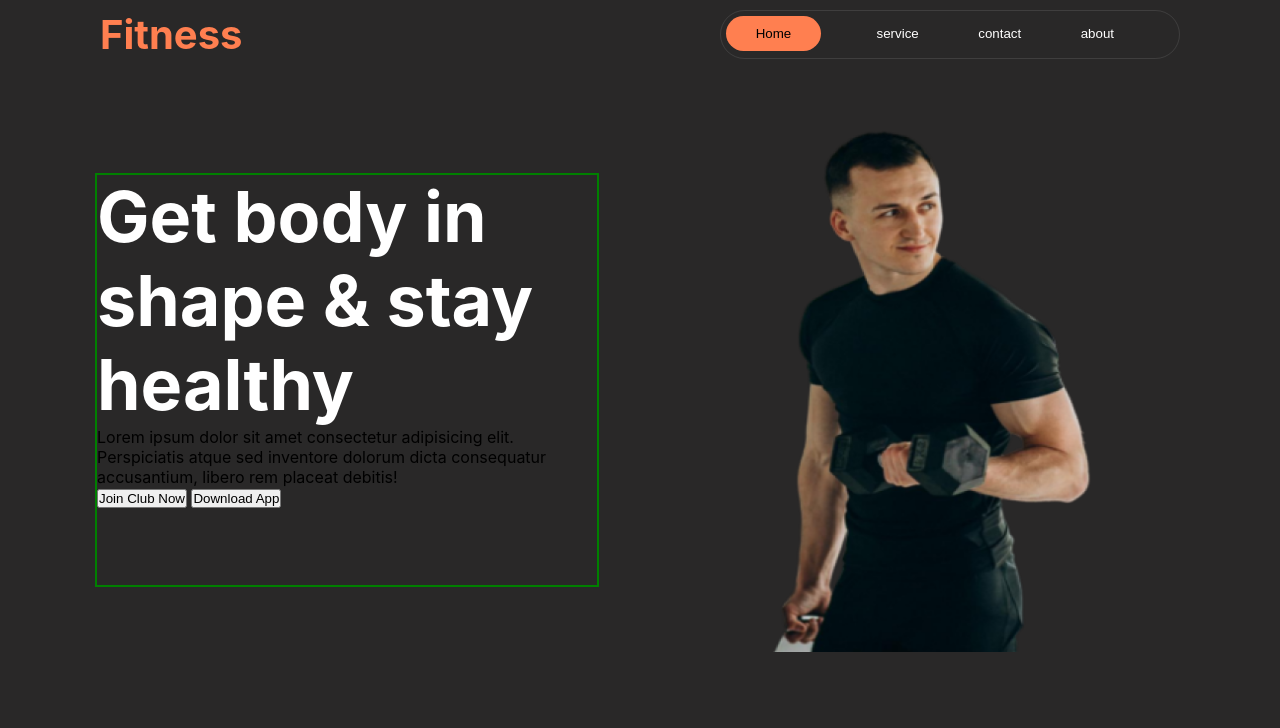
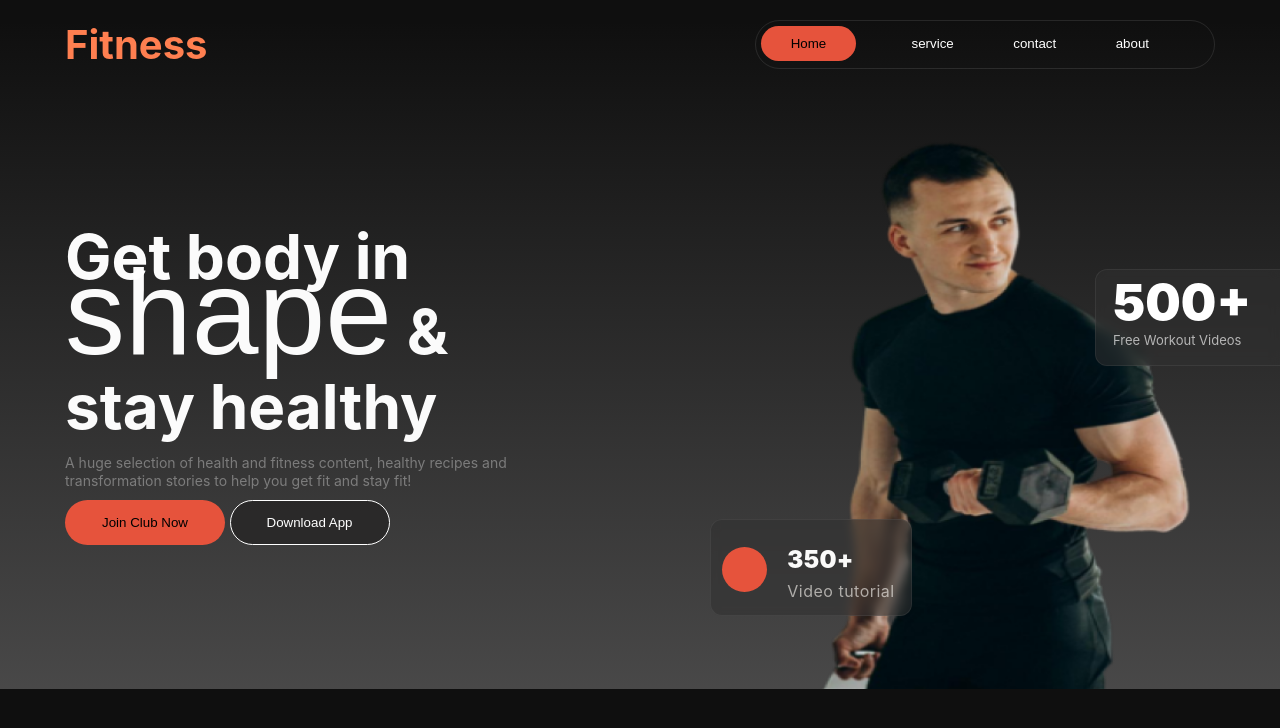
Before and after one commit to Masum15151/assignment-2, a plain HTML site: page index.html in a window 1280 px wide. Drawn offline with Linux system fonts and the light colour scheme; a web font is replaced by a local one.

Commit message:
banner-section code push

```diff
--- a/index.html
+++ b/index.html
@@ -7,11 +7,12 @@
     <link rel="stylesheet" href="style/style.css">
     <link rel="stylesheet" href="style/responsive.css">
     <link rel="stylesheet" href="https://cdnjs.cloudflare.com/ajax/libs/font-awesome/6.6.0/css/all.min.css" integrity="sha512-Kc323vGBEqzTmouAECnVceyQqyqdsSiqLQISBL29aUW4U/M7pSPA/gEUZQqv1cwx4OnYxTxve5UMg5GT6L4JJg==" crossorigin="anonymous" referrerpolicy="no-referrer" />
+    <link rel="stylesheet" href="https://fonts.cdnfonts.com/css/miama">
 </head>
 
 
 <body class="inter-uniquifier" id="full-box">
-    <header>
+    <header class="container">
                  <!-- nav section starts here -->
         <nav class="nav-menu">
             <h1 class="nav-title">Fitness</h1>
@@ -23,8 +24,7 @@
         </div>
 
              <div class="hamburger-menu">
-                <i class="fa-solid fa-bars"></i>
-            </div>
+                <i class="fa-solid fa-bars"></i></div>
 </nav>
                     <!-- nav ends here.... -->
 
@@ -32,21 +32,29 @@
     <main class="content" >
         <div class="text-content">
             <div>
-                <h1 class="title-content">Get body in shape & stay healthy</h1>
-                <p>Lorem ipsum dolor sit amet consectetur adipisicing elit. Perspiciatis atque sed inventore dolorum dicta consequatur accusantium, libero rem placeat debitis!
-                </p>
-                <button>Join Club Now</button>
-                <button>Download App</button>
+                <h1 class="title-content">Get body in <span class="style">shape</span> & stay healthy</h1>
+                <p class="health-pera">A huge selection of health and fitness content, healthy recipes and transformation stories to help you get fit and stay fit!</p>
+                <button class="btn-1">Join Club Now</button>
+                <button class="btn-2">Download App</button>
             </div>
         </div>
 
      <div>
             <img class="image" src="images/Images 2.png" alt="">
    </div>
-
-        <div>
-            <div>
-
+                   <!-- card-section-1 -->
+<div class="card-section">
+                <div class="round-box"></div>
+                <div class="text">
+                <div class="number-video">350+</div>
+                <div class="tutorial">Video tutorial</div>
+        </div>
+    </div>
+               <!-- card-section-2 -->
+    <div class="card-section-2">
+                <div class="text">
+                <div class="number-video-2">500+</div>
+                <div class="free-video">Free Workout Videos</div>
             </div>
         </div>
      </main>
--- a/style/style.css
+++ b/style/style.css
@@ -10,16 +10,19 @@
 }
 
 #full-box{
-    background-color: rgb(41, 40, 40);
+    background-color: rgb(15, 15, 15);
+}
+.container{
+    background: linear-gradient(180.00deg, rgba(59, 59, 59, 0),rgba(145, 144, 144, 0.445) 100%);
 }
 .nav-menu{
     /* border: 2px solid tomato; */
     max-width: 1150px;
     margin: 0 auto;
-    padding: 0 100px 0 100px;
+    /* padding: 0 100px 0 100px; */
     display: flex;
     justify-content: space-between;
-    margin-top: 10px;
+    margin-top: 20px;
 }
 
 .nav-title{
@@ -45,7 +48,7 @@
     width: 95px;
     padding: 10px;
     border-radius: 70px;
-    background-color: coral;
+    background: rgb(230, 83, 60);
     border: none;
 }
 .hamburger-menu{
@@ -56,34 +59,149 @@
 
                /* banner section starts here */
 
- .content{
+.content{
+    max-width: 1150px;
+    height: 570px;
+    margin: 0 auto;
     /* border: 2px solid red; */
     margin-top: 50px;
-    margin-left: 95px;
     display: flex;
     justify-content: space-between;
+    position: relative;
 }
-
 .text-content{
     width: 500px;
     height: 410px;
-    border: 2px solid green;
-    margin-top: 64px;
+    /* border: 2px solid green; */
+    margin-top: 100px;
+}
+
+.title-content{
+    color: rgba(255, 255, 255, 0.986);
+    font-size: 62px;
+    font-weight: 900px;
+    margin-bottom: 10px;
+}
+.health-pera{
+    color: rgba(255, 255, 255, 0.349);
+    font-size: 14px;
+    font-weight: 380;
+    line-height: 18px;
+    margin-bottom: 10px;
+}
+
+.btn-1{
+    border: none;
+    width: 160px;
+    height: 45px;
+    padding: 5px;
+    border-radius: 42px;
+    background: rgb(230, 83, 60);
+}
+.btn-2{
+    border: none;
+    width: 160px;
+    height: 45px;
+    padding: 5px;
+    border-radius: 42px;
+    color:white;
+    background-color: rgba(36, 35, 35, 0.726);
+    border: 1px solid rgb(255, 255, 255);
+}
+
+.style{
+    font-family:'miama',sans-serif;
+    font-weight:400;
+    font-size: 120px;
+    line-height: 1px;
+}
+
+.image{
+    /* border: 2px solid red; */
+    width: 400px;
+    height: 570px;
+    margin-left: 130px;
+}
+                /* card-1 starts */
+
+ .card-section{
+    display: flex;
+    flex-direction: center;
+    justify-content: center;
+    position: absolute;
+    width: 190px;
+    height: 85px;
+    left: 645px;
+    top: 400px;
+    padding: 5px;
+    border-radius: 12px;
+    border: 1px solid rgba(255, 255, 255, 0.062);
+    background: rgba(48, 48, 48, 0.54);
+    backdrop-filter: blur(5px);
+}
+
+ .round-box{
+    height: 45px;
+    width: 45px;
+    border-radius: 100%;
+    background: rgb(230, 83, 60);
+    margin-top: 22px;
+    margin-right: 8px;
+}
+
+.text{
+    margin-left: 8px;
+    margin-top: 15px;
+
+}
+.number-video{
+    color: rgb(250, 250, 249);
+    font-size: 24px;
+    font-weight: 900;
+    letter-spacing: 0.3px;
+}
+.tutorial{
+    color: rgba(239, 237, 232, 0.65);
+    font-size: 16px;
+    font-weight: 400;
+    line-height: 24px;
+    letter-spacing: 0.5px;
+    margin-top: 5px;
+}
+                  /* cards-2 starts hear */
+.card-section-2{
+    border: 2px solid red;
+    position: absolute ;
+    width: 190px;
+    height: 85px;
+    left: 1030px;
+    top: 150px;
+    padding: 5px;
+    border-radius: 12px;
+    border: 1px solid rgba(255, 255, 255, 0.062);
+    background: rgba(48, 48, 48, 0.54);
+    backdrop-filter: blur(5px);
+}
+
+.text{
+    padding: 5px 5px 3px 4px;
+}
+.number-video-2{
+    color: rgb(255, 255, 255);
+    font-size: 50px;
+    font-weight: 900;
+    line-height: 35px;
+    margin-top: -10px;
 
 }
 
- .title-content{
-    color: rgb(255, 255, 255);
-    font-size: 70px;
-    font-weight: 850px;
-    line-height: 120%;
-    letter-spacing: 0%;
-    text-align: left;
- }
+.free-video{
+    font-size: 13px;
+    font-weight: 400;
+    line-height: 20px;
+    color: rgba(255, 255, 255, 0.65);
+    margin-top: 10px;
+}
 
- .image{
-    width: 345px;
-    height: 543px;
- }
 
                       /* banner section ends here */
```
Lines whose indentation alone changed are shown as unchanged.
